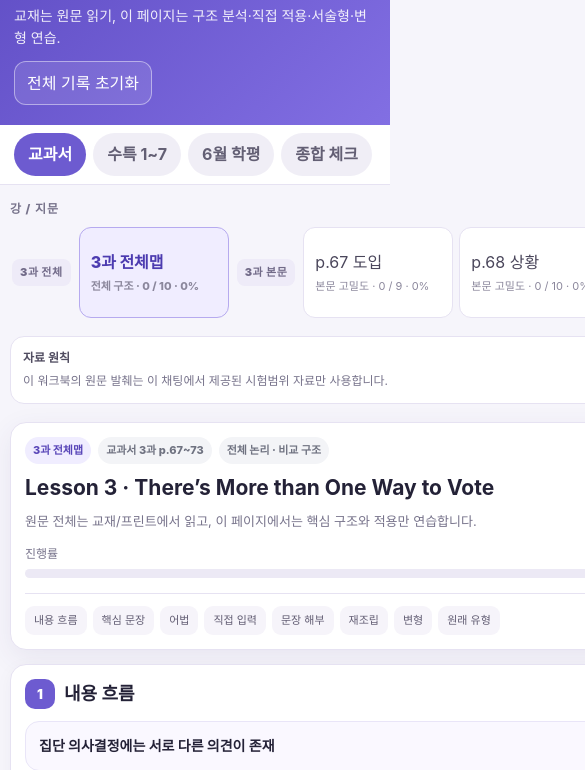
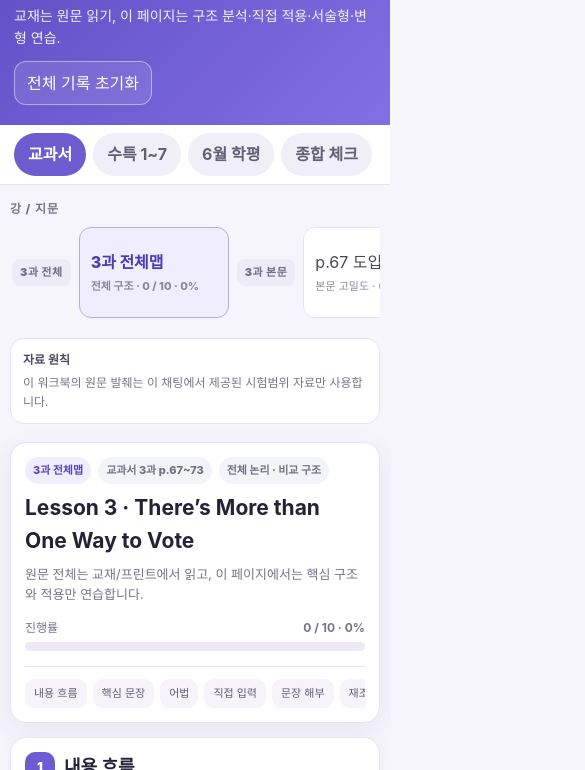
Before and after one commit to WJShim-kr/rainee_final_exam_workbook, a plain HTML site: page index.html in a window 390 px wide. Shown: the part 74-844 px from the top of the page, 585 px wide, since content can reach past the window. Drawn offline with Linux system fonts and the light colour scheme.

Commit message:
Fix mobile horizontal overflow and lesson tab layout

```diff
--- a/styles.css
+++ b/styles.css
@@ -5,8 +5,8 @@
  --shadow:0 8px 28px rgba(66,53,120,.08);
 }
 *{box-sizing:border-box}
-html{scroll-behavior:smooth}
-body{margin:0;background:var(--bg);color:var(--ink);font-family:Inter,system-ui,-apple-system,BlinkMacSystemFont,"Segoe UI","Noto Sans KR",sans-serif;line-height:1.55}
+html{scroll-behavior:smooth;max-width:100%;overflow-x:hidden}
+body{margin:0;max-width:100%;overflow-x:hidden;background:var(--bg);color:var(--ink);font-family:Inter,system-ui,-apple-system,BlinkMacSystemFont,"Segoe UI","Noto Sans KR",sans-serif;line-height:1.55}
 button,input{font:inherit}
 button{cursor:pointer}
 .site-header{background:linear-gradient(135deg,#5f4dc4,#826fe3);color:#fff;padding:24px 18px}
@@ -17,11 +17,13 @@ h1{font-size:29px;line-height:1.15;margin:0 0 8px}
 .ghost{border:1px solid rgba(255,255,255,.45);background:rgba(255,255,255,.1);color:#fff;padding:9px 12px;border-radius:12px}
 .ghost:hover{background:rgba(255,255,255,.18)}
 .group-nav{position:sticky;top:0;z-index:30;background:rgba(255,255,255,.94);backdrop-filter:blur(12px);border-bottom:1px solid var(--line)}
-.nav-inner{max-width:1180px;margin:auto;padding:8px 14px;display:flex;gap:7px;overflow:auto}
+.nav-inner{width:100%;max-width:1180px;margin:auto;padding:8px 14px;display:flex;gap:7px;overflow-x:auto;overflow-y:hidden;min-width:0;-webkit-overflow-scrolling:touch}
 .group-btn{border:0;background:#f0eef6;color:#635f74;padding:9px 14px;border-radius:999px;white-space:nowrap;font-weight:750}
 .group-btn.active{background:var(--p);color:#fff}
-.layout{max-width:1180px;margin:0 auto;display:grid;grid-template-columns:240px minmax(0,1fr);gap:18px;padding:18px 14px 70px}
-.sidebar{position:sticky;top:66px;align-self:start}
+.layout{width:100%;max-width:1180px;margin:0 auto;display:grid;grid-template-columns:240px minmax(0,1fr);gap:18px;padding:18px 14px 70px;min-width:0}
+.layout>*{min-width:0;max-width:100%}
+.sidebar{position:sticky;top:66px;align-self:start;min-width:0;max-width:100%}
+.content,#lessonRoot{min-width:0;max-width:100%}
 .sidebar-title{font-size:12px;font-weight:800;color:var(--muted);letter-spacing:.08em;margin:3px 0 8px}
 .lesson-list{display:grid;gap:6px}
 .lesson-btn{border:1px solid var(--line);background:#fff;padding:10px 11px;border-radius:12px;text-align:left;color:#4a465b}
@@ -94,10 +96,18 @@ h1{font-size:29px;line-height:1.15;margin:0 0 8px}
 .toast.show{opacity:1;transform:translate(-50%,0)}
 .empty{padding:30px;text-align:center;color:var(--muted)}
 @media(max-width:820px){
- .layout{grid-template-columns:1fr}.sidebar{position:static}
- .lesson-list{display:flex;overflow:auto;padding-bottom:4px}.lesson-btn{min-width:150px}
+ .layout{grid-template-columns:minmax(0,1fr);width:100%;max-width:100%}
+ .sidebar{position:static;width:100%;max-width:100%;min-width:0;overflow:hidden}
+ .lesson-list{display:flex;width:100%;max-width:100%;min-width:0;overflow-x:auto;overflow-y:hidden;padding-bottom:6px;gap:6px;-webkit-overflow-scrolling:touch;overscroll-behavior-inline:contain}
+ .lesson-btn{flex:0 0 150px;min-width:150px;max-width:180px}
  .head-row{display:block}.progress-box{margin-top:14px;min-width:0}
- .flow{grid-template-columns:1fr}.flow-step:not(:last-child)::after{content:"↓";right:auto;left:50%;top:auto;bottom:-14px;transform:translateX(-50%)}
+ .lesson-head,.stage,.score-card{width:100%;max-width:100%;min-width:0;overflow-wrap:anywhere}
+ .stage-jump{width:100%;max-width:100%;min-width:0;overflow-x:auto;overflow-y:hidden;-webkit-overflow-scrolling:touch}
+ .flow{grid-template-columns:minmax(0,1fr)}
+ .flow-step{min-width:0;overflow-wrap:anywhere}
+ .flow-step:not(:last-child)::after{content:"↓";right:auto;left:50%;top:auto;bottom:-14px;transform:translateX(-50%)}
+ .quote-card,.qcard,.lesson-box,.teacher-cue,.options,.dissect-grid{min-width:0;max-width:100%}
+ .quote-en,.quote-ko,.qtitle,.meta,.one-line,.chunk,.option{overflow-wrap:anywhere;word-break:normal}
 }
 @media(max-width:560px){
  .site-header{padding:20px 14px}.header-inner{display:block}.ghost{margin-top:12px}
@@ -119,5 +129,5 @@ h1{font-size:29px;line-height:1.15;margin:0 0 8px}
 }
 .lesson-section:first-child{margin-top:0}
 @media(max-width:820px){
-  .lesson-section{min-width:max-content;align-self:center;margin:0 2px}
+  .lesson-section{flex:0 0 auto;min-width:auto;max-width:140px;align-self:center;margin:0 2px;white-space:nowrap}
 }
```
